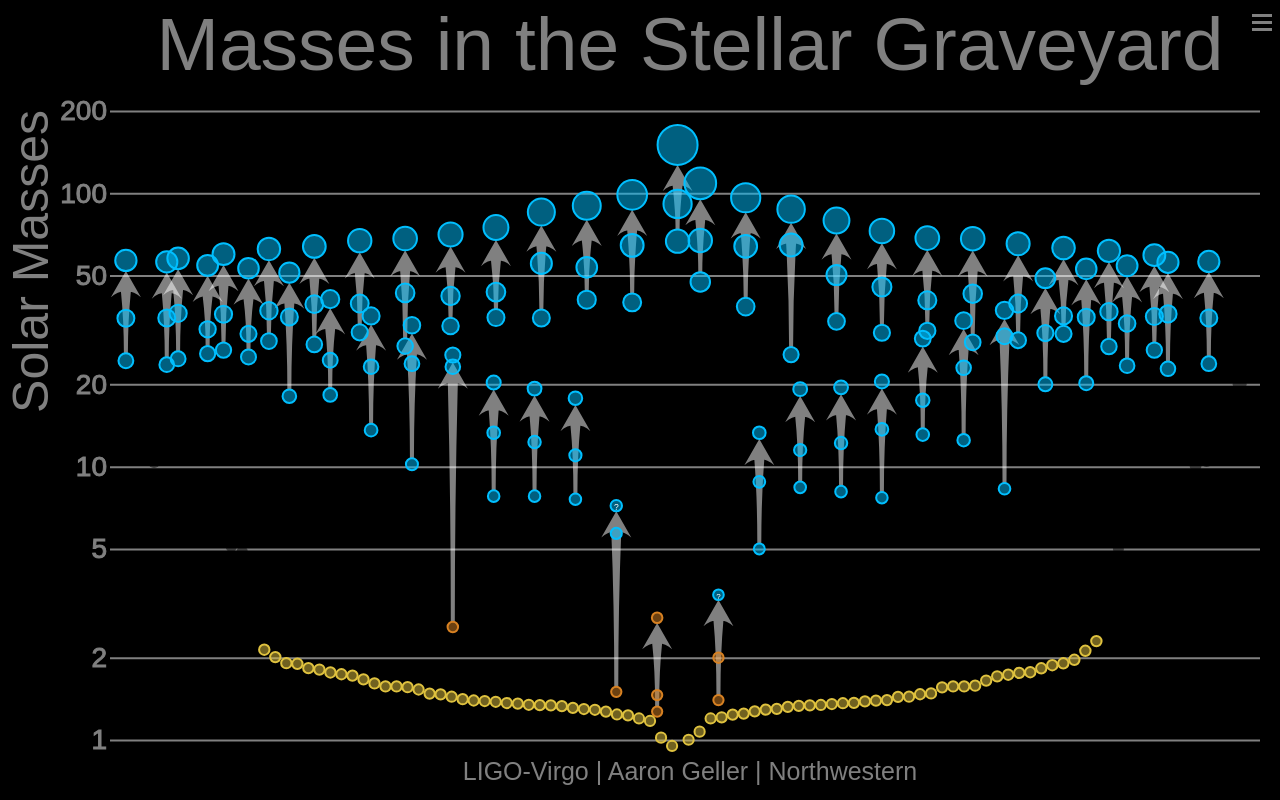
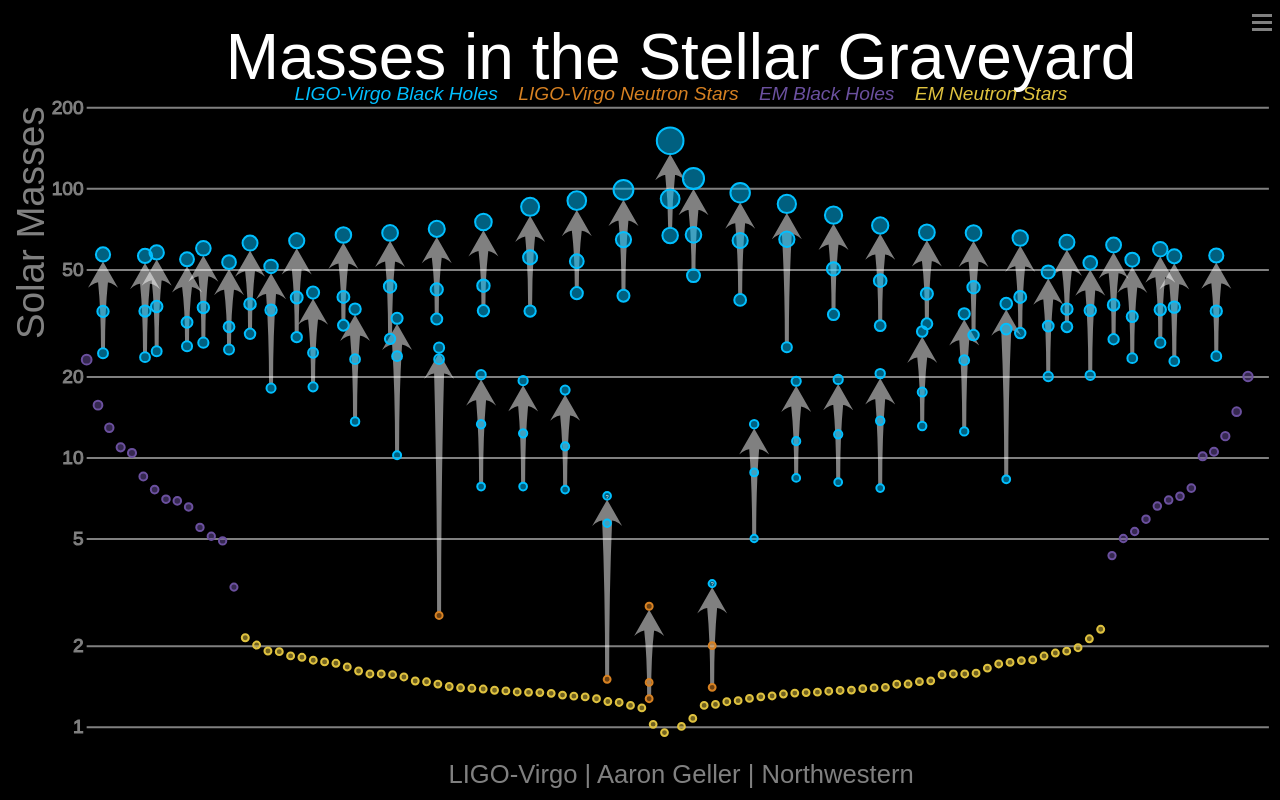
Before and after one commit to ageller/LIGO-Virgo-Mass-Plot_v2.0, a plain HTML site: page index.html in a window 1280 px wide. Drawn offline with Linux system fonts and the light colour scheme.

Commit message:
better resize

```diff
--- a/src/js/init.js
+++ b/src/js/init.js
@@ -16,6 +16,8 @@ d3.select('#maxPointSize').on('input',changePointSizes);
 d3.select('#minPointSize').on('input',changePointSizes);
 
 d3.select('#arrowWidth').on('input',changeArrowSizes);
+
+params.sizeScaler = window.innerWidth/params.targetWidth;
 
 //////////////////////////////
 //read in the data and reformat
--- a/src/js/params.js
+++ b/src/js/params.js
@@ -19,6 +19,9 @@ var params = new function() {
 	this.maxRadius = 20;
 	this.minRadius = 5;
 
+	this.targetWidth = 1920;//pixels for a target window width to scale point sizes
+	this.sizeScaler = 1;
+
 	//sorting
 	this.GWsortKey = 'diamondIndex';
 	this.EMsortKey = 'valleyIndex';
@@ -28,9 +31,11 @@ var params = new function() {
 	this.mainPlot;
 	this.SVGbackground = getComputedStyle(document.documentElement).getPropertyValue('--plot-background-color');
 	this.SVGmargin = {'top': 10,'bottom':10,'left': 10,'right':10};
-	this.SVGpadding = {'top': 100, 'bottom':50,'left': 100,'right':10};
+	this.SVGpadding = {'top': 10, 'bottom':100,'left': 120,'right':10};
 	this.SVGwidth = window.innerWidth - this.SVGmargin.left - this.SVGmargin.right;
 	this.SVGheight = window.innerHeight - this.SVGmargin.top - this.SVGmargin.bottom;
+
+	this.colors = {'GWBH':'#00BFFF','GWNS':'#d78122', 'EMBH':'#6b509f', 'EMNS':'#dfc23f' };
 
 	//default opacities for objects
 	this.opMass = 0.5;
--- a/src/js/plotData.js
+++ b/src/js/plotData.js
@@ -2,8 +2,16 @@ function createPlot(){
 //set up the plot axes, etc.
 	//console.log('creating plot object ...');
 
-	params.SVGwidth = window.innerWidth - params.SVGmargin.left - params.SVGmargin.right;
-	params.SVGheight = window.innerHeight - params.SVGmargin.top - params.SVGmargin.bottom;
+	var margin = {};
+	var padding = {};
+	var keys = Object.keys(params.SVGmargin);
+	for (var i=0; i<keys.length; i++) margin[keys[i]] = params.SVGmargin[keys[i]]*params.sizeScaler;
+	var keys = Object.keys(params.SVGpadding);
+	for (var i=0; i<keys.length; i++) padding[keys[i]] = params.SVGpadding[keys[i]]*params.sizeScaler;
+
+
+	params.SVGwidth = window.innerWidth - margin.left*params.sizeScaler - margin.right;
+	params.SVGheight = window.innerHeight - margin.top - margin.bottom;
 
 	//define the SVG element that will contain the plot
 	params.SVG = d3.select('body').append('svg')
@@ -11,26 +19,88 @@ function createPlot(){
 		.style('height',params.SVGheight)
 		.style('width',params.SVGwidth)
 		.style('background-color',params.SVGbackground)
-		.style("transform", "translate(" + params.SVGmargin.left + "px," + params.SVGmargin.top + "px)")
+		.style("transform", "translate(" + margin.left + "px," + margin.top + "px)")
+
+	var credits = params.SVG.append("text")
+		.attr("class", "credits")
+		.attr("x", params.SVGwidth/2. + 'px')
+		.attr("y", params.SVGheight + 'px')
+		.attr("dx", padding.left/2. + "px")
+		.attr("dy", "-10px")
+		.text("LIGO-Virgo | Aaron Geller | Northwestern");
+
+	var title = params.SVG.append("text")
+		.attr("class", "title")
+		.attr("x", params.SVGwidth/2. + 'px')
+		.attr("y", '0px')
+		.attr("dx", padding.left/2. + "px")
+		.text("Masses in the Stellar Graveyard");
+	var titleBbox = title.node().getBoundingClientRect();
+	title.attr("dy", titleBbox.height)
+
+	var legend = params.SVG.append('g').attr('id','legend')
+
+	var GWBH = legend.append("text")
+		.attr("class", "legendText")
+		.attr("x", padding.left + 'px')
+		.attr("y", '0px')
+		.attr("dx", '0px')
+		.attr("dy", "0px")
+		.style('fill',params.colors.GWBH)
+		.text("LIGO-Virgo Black Holes");
+	var offset = GWBH.node().getBoundingClientRect().width + 20;
+	var GWNS = legend.append("text")
+		.attr("class", "legendText")
+		.attr("x", padding.left + offset + 'px')
+		.attr("y", '0px')
+		.attr("dx", '0px')
+		.attr("dy", "0px")
+		.style('fill',params.colors.GWNS)
+		.text("LIGO-Virgo Neutron Stars");
+	offset += GWNS.node().getBoundingClientRect().width + 20;
+	var EMBH = legend.append("text")
+		.attr("class", "legendText")
+		.attr("x", padding.left + offset + 'px')
+		.attr("y", '0px')
+		.attr("dx", '0px')
+		.attr("dy", "0px")
+		.style('fill',params.colors.EMBH)
+		.text("EM Black Holes");
+	offset += EMBH.node().getBoundingClientRect().width + 20;
+	var EMNS = legend.append("text")
+		.attr("class", "legendText")
+		.attr("x", padding.left + offset + 'px')
+		.attr("y", '0px')
+		.attr("dx", '0px')
+		.attr("dy", "0px")
+		.style('fill',params.colors.EMNS)
+		.text("EM Neutron Stars");
+
+	var legendBbox = legend.node().getBoundingClientRect();
+	var legendY = legendBbox.height + titleBbox.height;
+	var legendX = (params.SVGwidth - padding.left - legendBbox.width)/2.
+	legend.attr('transform','translate(' +legendX + ',' + legendY + ')')
+
+	var top = title.node().getBoundingClientRect().height + legend.node().getBoundingClientRect().height + padding.top;
 
 	params.mainPlot = params.SVG.append("g")
 			.attr('id','mainPlot')
-			.attr("transform", "translate(" + params.SVGpadding.left + "," + params.SVGpadding.top + ")");
+			.attr("transform", "translate(" + padding.left + "," + top + ")");
 
 	//define the radius scaling
-	params.radiusScale = d3.scaleLinear().range([params.minRadius,params.maxRadius]).domain(d3.extent(params.data, function(d){ return +d.final_mass_source; }));
+	params.radiusScale = d3.scaleLinear().range([params.sizeScaler*params.minRadius, params.sizeScaler*params.maxRadius]).domain(d3.extent(params.data, function(d){ return +d.final_mass_source; }));
 
 	//define the axes
-	params.xAxisScale = d3.scaleLinear().range([0, params.SVGwidth - params.SVGpadding.left - params.SVGpadding.right]);
-	params.yAxisScale = d3.scaleLog().range([params.SVGheight - params.SVGpadding.top - params.SVGpadding.bottom, 1]);
+	params.xAxisScale = d3.scaleLinear().range([0, params.SVGwidth - padding.left - padding.right]);
+	params.yAxisScale = d3.scaleLog().range([params.SVGheight - top - padding.bottom, 1]);
 
-	params.xAxisScale.domain([0, params.SVGwidth - params.SVGpadding.left - params.SVGpadding.right]); //pixels on screen
+	params.xAxisScale.domain([0, params.SVGwidth - padding.left - padding.right]); //pixels on screen
 	//params.yAxisScale.domain(d3.extent(params.data, function(d){if (d.final_mass_source != null) return +d.final_mass_source; })); //masses
 	params.yAxisScale.domain(d3.extent([1, 200])); //masses
 
 	params.yAxis = d3.axisLeft(params.yAxisScale)
 		.scale(params.yAxisScale)
-		.tickSize(-(params.SVGwidth - params.SVGpadding.left - params.SVGpadding.right))
+		.tickSize(-(params.SVGwidth - padding.left - padding.right))
 		.tickFormat(d3.format("d"))
 		.tickValues([1,2,5,10,20,50,100,200]);
 
@@ -42,32 +112,15 @@ function createPlot(){
 		.style('stroke-width','2px')
 	params.mainPlot.select('.yaxis').selectAll('.domain').remove();
 
-	params.mainPlot.append("text")
+	var axisLabel = params.mainPlot.append("text")
 		.attr("class", "axisLabel yaxis")
 		.attr("transform", "rotate(-90)")
 		.attr("x", 0)
-		.attr("y", -(params.SVGpadding.left-2))
-		.attr("dy", ".71em")
+		.attr("y", 0)
 		.style("text-anchor", "end")
 		.text("Solar Masses")
+	axisLabel.attr('dy','-'+axisLabel.node().getBoundingClientRect().width+'px')
 
-	params.SVG.append("text")
-		.attr("class", "credits")
-		.attr("x", params.SVGwidth/2. + 'px')
-		.attr("y", params.SVGheight + 'px')
-		.attr("dx", params.SVGpadding.left/2. + "px")
-		.attr("dy", "-10px")
-		.style("text-anchor", "middle")
-		.text("LIGO-Virgo | Aaron Geller | Northwestern")
-
-	params.SVG.append("text")
-		.attr("class", "title")
-		.attr("x", params.SVGwidth/2. + 'px')
-		.attr("y", '0px')
-		.attr("dx", params.SVGpadding.left/2. + "px")
-		.attr("dy", "60px")
-		.style("text-anchor", "middle")
-		.text("Masses in the Stellar Graveyard")
 	populatePlot();
 
 }
@@ -144,19 +197,13 @@ function populatePlot(){
 	plotData();
 }
 
-function circleColor(tp,mass){
-	if (tp == 'GW'){
-		if (mass > params.BHMinMass){
-			return '#00BFFF'; //black hole
-		}
-		return '#d78122'; //neutron star
-	}
-	if (tp == 'EM'){
-		if (mass > params.BHMinMass){
-			return '6b509f'; //black hole
-		}
-		return '#dfc23f'; //neutron star
-	}
+function getColor(tp,mass){
+	var rem = 'BH'
+	if (mass < params.BHMinMass) rem = 'NS';
+
+	var key = tp+rem;
+
+	return params.colors[key];
 
 }
 
@@ -193,9 +240,9 @@ function plotData(){
 			.attr("r", function(d){return params.radiusScale(+d.final_mass_source);})
 			.attr("cx", function(d) {return params.xAxisScale(+(d[params.GWsortKey]/params.xNorm*params.xAxisScale.domain()[1]));})
 			.attr("cy", function(d) {return params.yAxisScale(+d.final_mass_source);})
-			.style("fill", function(d){return circleColor(d.messenger, d.final_mass_source);})
+			.style("fill", function(d){return getColor(d.messenger, d.final_mass_source);})
 			.style("fill-opacity",params.opMass)
-			.style("stroke", function(d){return circleColor(d.messenger, d.final_mass_source);})
+			.style("stroke", function(d){return getColor(d.messenger, d.final_mass_source);})
 			.style("stroke-opacity", 1)
 			.style("stroke-width", 2)
 			.style("cursor", "arrow")
@@ -210,9 +257,9 @@ function plotData(){
 			.attr("r", function(d){return params.radiusScale(+d.mass_1_source);})
 			.attr("cx", function(d) {return params.xAxisScale(+d[params.GWsortKey]/params.xNorm*params.xAxisScale.domain()[1]);})
 			.attr("cy", function(d) {return params.yAxisScale(+d.mass_1_source);})
-			.style("fill", function(d){return circleColor(d.messenger, d.mass_1_source);})
+			.style("fill", function(d){return getColor(d.messenger, d.mass_1_source);})
 			.style("fill-opacity",params.opMass)
-			.style("stroke", function(d){return circleColor(d.messenger, d.mass_1_source);})
+			.style("stroke", function(d){return getColor(d.messenger, d.mass_1_source);})
 			.style("stroke-opacity", 1)
 			.style("stroke-width", 2)
 			.style("cursor", "arrow")
@@ -227,9 +274,9 @@ function plotData(){
 			.attr("r", function(d){return params.radiusScale(+d.mass_2_source);})
 			.attr("cx", function(d) {return params.xAxisScale(+d[params.GWsortKey]/params.xNorm*params.xAxisScale.domain()[1]);})
 			.attr("cy", function(d) {return params.yAxisScale(+d.mass_2_source);})
-			.style("fill", function(d){return circleColor(d.messenger, d.mass_2_source);})
+			.style("fill", function(d){return getColor(d.messenger, d.mass_2_source);})
 			.style("fill-opacity",params.opMass)
-			.style("stroke", function(d){return circleColor(d.messenger, d.mass_2_source);})
+			.style("stroke", function(d){return getColor(d.messenger, d.mass_2_source);})
 			.style("stroke-opacity", 1)
 			.style("stroke-width", 2)
 			.style("cursor", "arrow")
@@ -245,9 +292,9 @@ function plotData(){
 			.attr("r", function(d){return params.radiusScale(+d.total_mass_source);})
 			.attr("cx", function(d) {return params.xAxisScale(+(d[params.GWsortKey]/params.xNorm*params.xAxisScale.domain()[1]));})
 			.attr("cy", function(d) {return params.yAxisScale(+d.total_mass_source);})
-			.style("fill", function(d){return circleColor(d.messenger, d.total_mass_source);})
+			.style("fill", function(d){return getColor(d.messenger, d.total_mass_source);})
 			.style("fill-opacity",params.opMass)
-			.style("stroke", function(d){return circleColor(d.messenger, d.total_mass_source);})
+			.style("stroke", function(d){return getColor(d.messenger, d.total_mass_source);})
 			.style("stroke-opacity", 1)
 			.style("stroke-width", 2)
 			.style("cursor", "arrow")
@@ -280,9 +327,9 @@ function plotData(){
 			.attr("r", function(d){return params.radiusScale(+d.mass);})
 			.attr("cx", function(d) {return params.xAxisScale(+d[params.EMsortKey]/params.xNorm*params.xAxisScale.domain()[1]);})
 			.attr("cy", function(d) {return params.yAxisScale(+d.mass);})
-			.style("fill", function(d){return circleColor(d.messenger, d.mass);})
+			.style("fill", function(d){return getColor(d.messenger, d.mass);})
 			.style("fill-opacity",params.opMass)
-			.style("stroke", function(d){return circleColor(d.messenger, d.mass);})
+			.style("stroke", function(d){return getColor(d.messenger, d.mass);})
 			.style("stroke-opacity", 1)
 			.style("stroke-width", 2)
 			.style("cursor", "arrow")
@@ -372,6 +419,8 @@ function changeArrowSizes(){
 function resizePlot(){
 	//resize the plot when the user resizes the window
 	//for now I'll just redraw
+	params.sizeScaler = window.innerWidth/params.targetWidth;
+
 	d3.select('#svg').remove();
 	createPlot();
 }
```
Also changed, not shown: src/css/index.css (+13 -5 lines), src/js/gui.js (+6 -1 lines).
